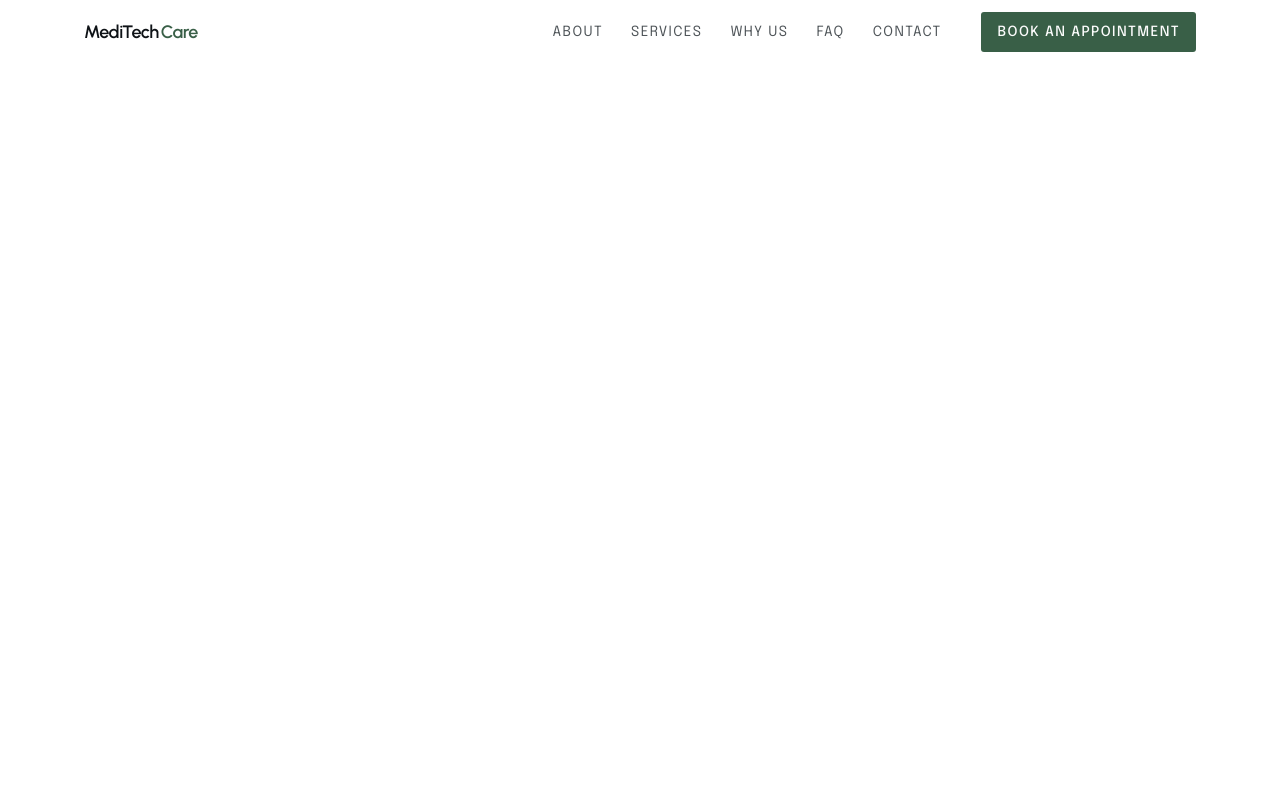
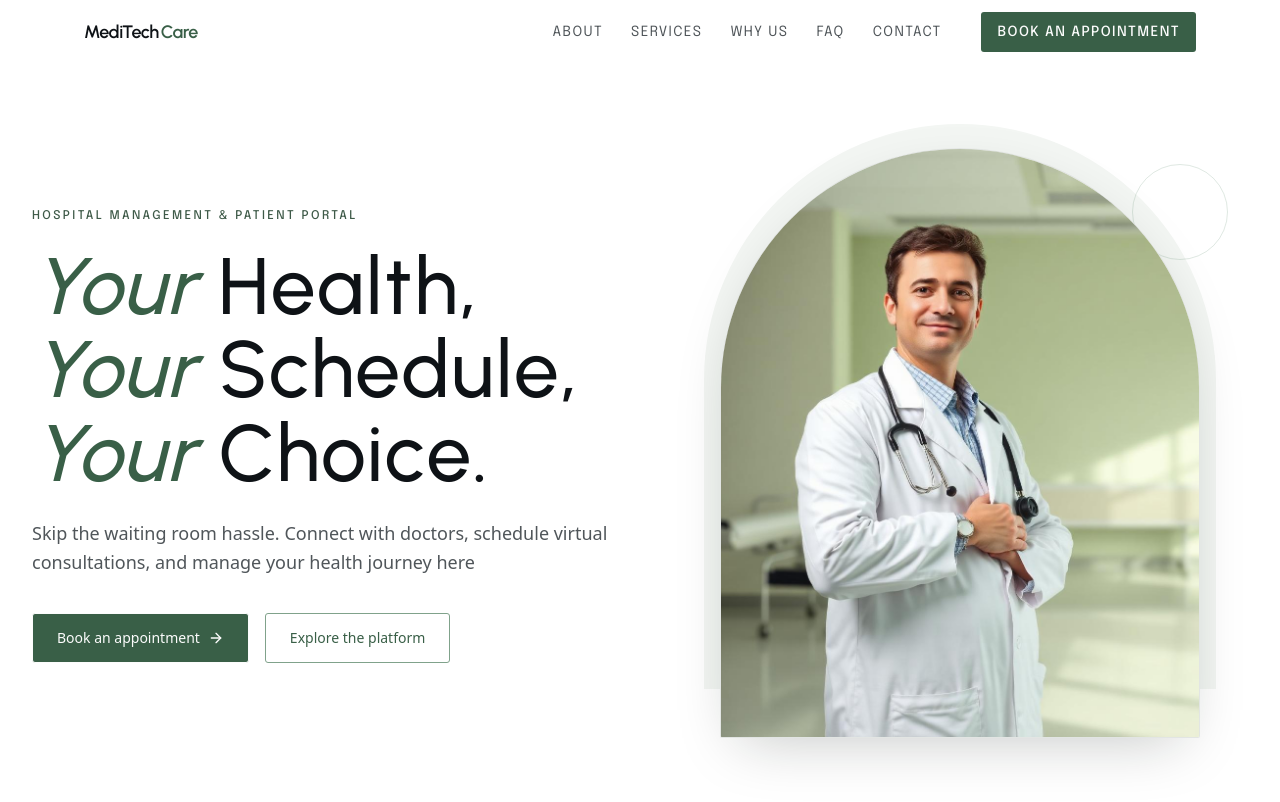
Before and after one commit to VMQ30/MediTechCare, a Next.js app in the folder meditech/: page / in a window 1280 px wide. Shown: the top 802 px of the page. Built offline with nearby package versions, Linux system fonts and the light colour scheme.

Commit message:
feat: create hero section

```diff
--- /dev/null
+++ b/meditech/app/components/Reveal.tsx
@@ -0,0 +1,24 @@
+"use client";
+
+import { motion } from "framer-motion";
+import { ReactNode } from "react";
+
+interface RevealProps {
+  children: ReactNode;
+  delay?: number;
+  className?: string;
+}
+
+export function Reveal({ children, delay = 0, className = "" }: RevealProps) {
+  return (
+    <motion.div
+      initial={{ opacity: 0, y: 24 }}
+      whileInView={{ opacity: 1, y: 0 }}
+      viewport={{ once: true, margin: "-50px" }}
+      transition={{ duration: 0.6, delay: delay / 1000, ease: "easeOut" }}
+      className={className}
+    >
+      {children}
+    </motion.div>
+  );
+}
--- a/meditech/app/globals.css
+++ b/meditech/app/globals.css
@@ -89,7 +89,7 @@
   --primary-deep: oklch(0.45 0.06 155);
   --primary-soft: oklch(0.95 0.02 155);
   --secondary: oklch(0.97 0.005 150);
-  --secondary-foreground: oklch(0.25 0.02 155);
+  --secondary-foreground: oklch(0.44 0.045 155);
   --muted: oklch(0.965 0.004 150);
   --muted-foreground: oklch(0.45 0.01 240);
   --accent: oklch(0.93 0.03 155);
--- a/meditech/app/page.tsx
+++ b/meditech/app/page.tsx
@@ -1,3 +1,61 @@
+import { Reveal } from "./components/Reveal";
+import { ArrowRight } from "lucide-react";
+import Image from "next/image";
+import hero from "@/public/hero-section.jpg";
+
 export default function Home() {
-  return <main></main>;
+  return (
+    <main>
+      <div className="mx-auto grid max-w-7xl grid-cols-1 items-center gap-12 px-4 py-15 sm:px-6 lg:grid-cols-2 lg:gap-16 lg:px-8">
+        <Reveal delay={0}>
+          <p className="font-body uppercase text-[12px] tracking-[0.15rem] font-medium text-secondary-foreground">
+            Hospital Management &amp; Patient Portal
+          </p>
+          <h1 className="mt-5 text-balance text-foreground font-header text-[2.6rem] font-medium leading-[1.04] tracking-wide sm:text-6xl lg:text-[5rem]">
+            <span className="italic text-primary-deep">Your</span> Health,{" "}
+            <span className="italic text-primary-deep">Your </span>
+            Schedule, <span className="italic text-primary-deep">
+              Your
+            </span>{" "}
+            Choice.
+          </h1>
+          <p className="mt-6 max-w-xl text-base leading-relaxed text-muted-foreground sm:text-lg">
+            Skip the waiting room hassle. Connect with doctors, schedule virtual
+            consultations, and manage your health journey here
+          </p>
+          <div className="mt-9 flex flex-col gap-4 sm:flex-row sm:items-center">
+            <button className="group bg-primary-deep inline-flex items-center justify-center gap-2 rounded-[3px] border px-6 py-3.5 text-sm font-medium text-primary-foreground transition-all duration-300 hover:shadow-lift hover:brightness-120">
+              Book an appointment
+              <ArrowRight className="size-4 transition-transform duration-300 group-hover:translate-x-1" />
+            </button>
+            <button className="text-primary-deep bg-background border border-ring rounded-[3px] px-6 py-3.5 text-sm font-medium transition-all duration-300 hover:bg-primary-soft">
+              Explore the platform
+            </button>
+          </div>
+        </Reveal>
+
+        <Reveal delay={120} className="lg:pb-2">
+          <div className="relative mx-auto aspect-[5/6] w-full max-w-lg">
+            <div
+              aria-hidden="true"
+              className="absolute inset-x-0 top-0 h-[92%] rounded-t-[999px] bg-secondary"
+            ></div>
+            <div
+              aria-hidden="true"
+              className="absolute -right-3 top-10 hidden h-24 w-24 rounded-full border border-ring/25 sm:block"
+            ></div>
+            <div className="absolute inset-x-4 bottom-0 top-6 overflow-hidden rounded-t-[999px] rounded-b-sm border border-border bg-card shadow-[0_20px_60px_-20px_rgb(15_23_20_/_0.25)]">
+              <Image
+                src={hero}
+                alt="Healthcare professional"
+                width={1200}
+                height={1400}
+                className="h-full w-full object-cover object-left"
+              />
+            </div>
+          </div>
+        </Reveal>
+      </div>
+    </main>
+  );
 }
--- a/meditech/package.json
+++ b/meditech/package.json
@@ -9,6 +9,7 @@
     "lint": "eslint"
   },
   "dependencies": {
+    "framer-motion": "^12.42.2",
     "lucide-react": "^1.27.0",
     "next": "16.2.12",
     "react": "19.2.4",
```
Also changed, not shown: meditech/public/hero-section.jpg (added), 1 other file (tests, documents, lock files or other folders).
